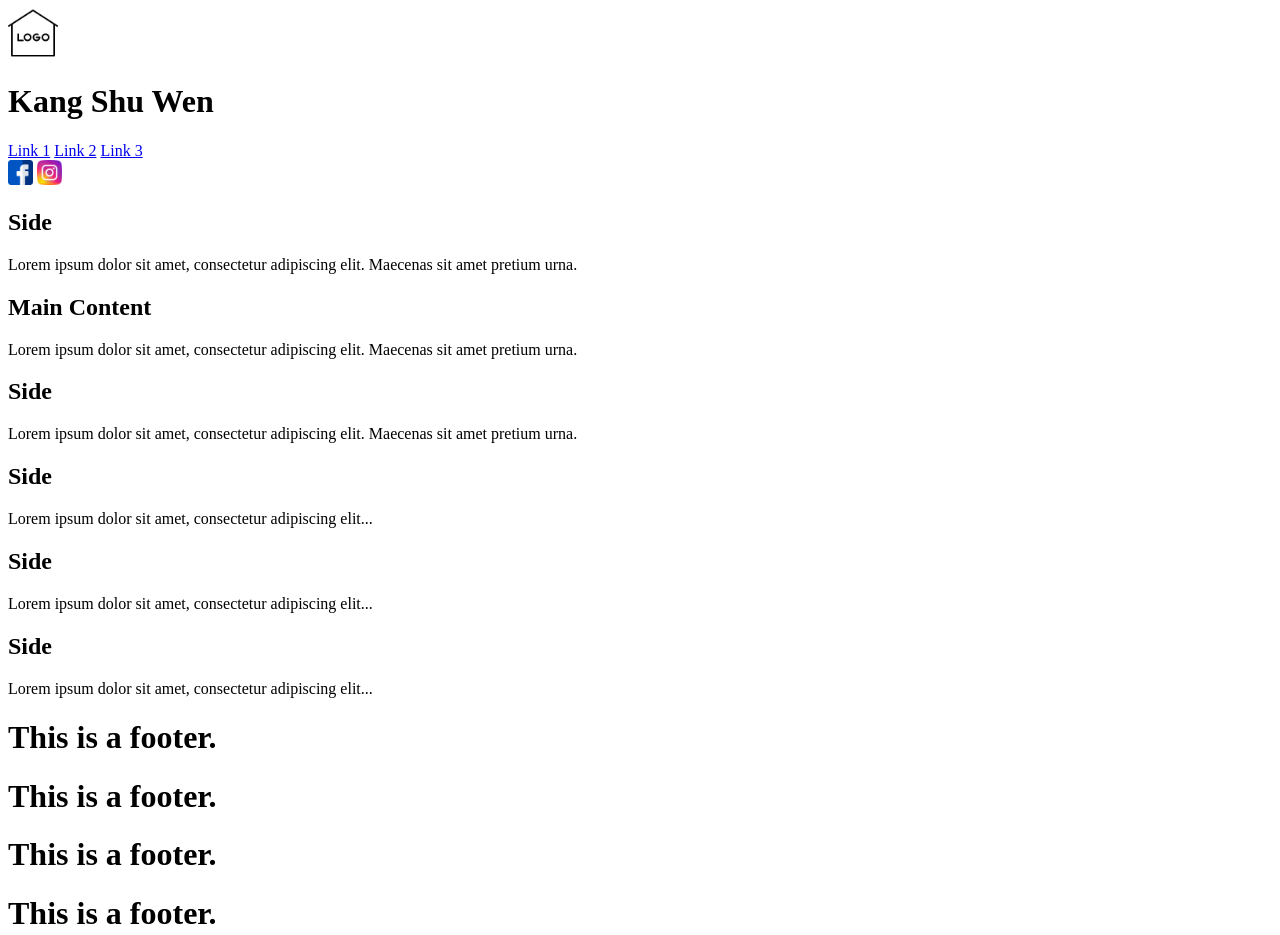
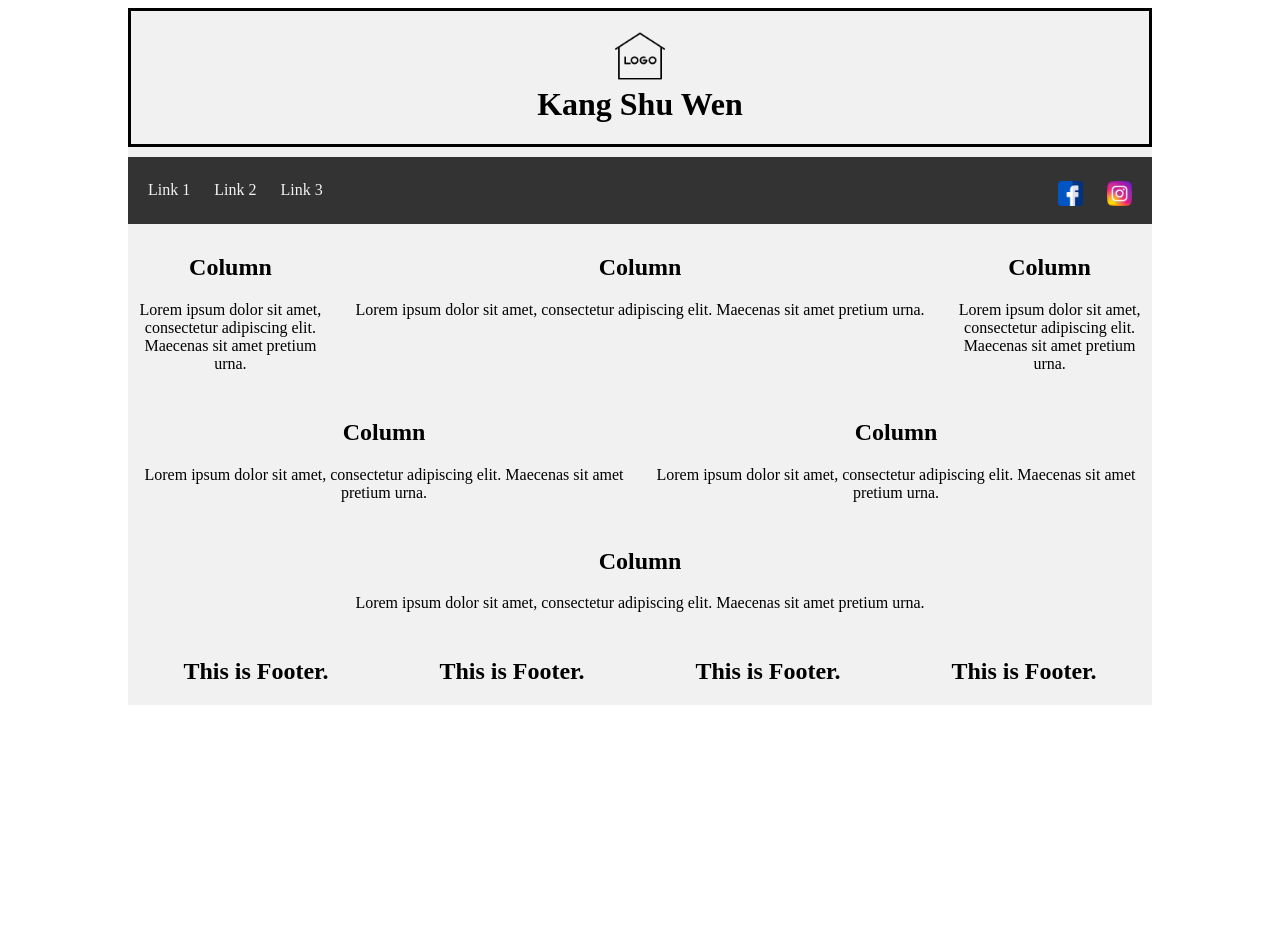
Before and after one commit to Kangshuwen1568/Kangshuwen1568.github.io, a plain HTML site: page week5/homework1.html in a window 1280 px wide. After the commit the page ends 800 px from the top, so only its background shows below. Drawn offline with Linux system fonts and the light colour scheme; files that its build step writes are made by us from their sources.

Commit message:
done and change link file/title

```diff
--- a/week5/css/homework1.css
+++ b/week5/css/homework1.css
@@ -1,75 +1,59 @@
 #container {
-    background-color: #f1f1f1;
+    background-color: #F1F1F1;
     max-width: 1024px;
     margin: auto;
 }
 
 .header {
-    background-color: #f1f1f1;
+    background-color: #F1F1F1;
     text-align: center;
     padding: 20px;
-    border: solid black 2px
+    border: solid black 3px;
 }
 
 #name {
-    margin-top: 0px;
+    margin-top: 1px;
+    margin-bottom: 1px;
 }
 
 .topnav {
+    margin-top: 10px;
     display: flex;
     background-color: #333;
     justify-content: space-between;
-    align-items: center;
-
+    flex: 1;
+    padding-top: 10px;
 }
 
-.topnav a {
+.topnav div,
+a {
     color: #f2f2f2;
     text-align: center;
-    padding: 14px 16px;
+    padding: 14px 10px;
     text-decoration: none;
-
-
 }
 
-.topnav a:hover {
+#link a:hover {
     background-color: #ddd;
     color: black;
 }
 
 .row {
+    margin-top: 10px;
     display: flex;
+    text-align: center;
+    justify-content: space-around;
 }
 
 .column {
-    width: 30%;
-    background-color: #ddd;
-
+    width: 33.33%;
 }
 
 #column1 {
-    width: 40%;
+    width: 100%;
 }
 
-@media screen and (max-width: 800px) {
-    .row {
-        flex-wrap: wrap;
-    }
-
-    .column {
-        width: 50%;
-    }
-
-    #column1 {
-        width: 50%;
-    }
-
-    #column2 {
-        width: 100%;
-    }
-}
-
-@media screen and (max-width: 480px) {
+@media screen and (max-width: 600px) {
     .row {
         flex-direction: column;
     }
@@ -77,26 +61,72 @@
     .column {
         width: 100%;
     }
+}
 
-    #column1 {
+.secondrow {
+    margin-top: 10px;
+    display: flex;
+    text-align: center;
+    justify-content: space-around;
+}
+
+.column2 {
+    width: 50%;
+}
+
+@media screen and (max-width: 500px) {
+    .secondrow {
+        flex-direction: column;
+    }
+
+    .column2 {
+        width: 100%;
+
+    }
+}
+
+.thirdrow {
+    margin-top: 10px;
+    display: flex;
+    flex: 1;
+    text-align: center;
+    justify-content: space-around;
+}
+
+.column3 {
+    width: 80%;
+}
+
+@media screen and (max-width: 600px) {
+    .thirdrow {
+        flex-direction: column;
+    }
+
+    .column3 {
         width: 100%;
     }
 }
 
-.row2 {
+.footer {
+    text-align: center;
+    background-color: #F1F1F1;
     display: flex;
-    text-align: center;
+    flex: 1;
+    margin-top: 10px;
+    justify-content: space-around;
 }
 
-.row2 div {
-    flex: 1;
+.column4 {
+    width: 25%;
 }
 
-.row3 {
-    text-align: center;
+@media screen and (max-width: 700px) {
+    .footer {
+        flex-direction: column;
+    }
+
+    .column4 {
+        width: 100%;
+    }
+
 }
-
-.footer {
-    background-color: #F1F1F1;
-    text-align: center;
-}
--- a/week5/homework.html
+++ b/week5/homework1.html
@@ -2,7 +2,7 @@
 <html>
 
 <head>
-    <link rel="stylesheet" type="text/css" href="css/style.css">
+    <link rel="stylesheet" type="text/css" href="css/homework1.css">
     <meta name="viewport" content="width=device-width, initial-scale=1.0">
     <title>
         Kangshuwen
@@ -35,54 +35,60 @@
 
         <div class="row">
             <div class="column">
-                <h2>Side</h2>
-                <p>Lorem ipsum dolor sit amet, consectetur adipiscing elit. Maecenas sit amet pretium urna. </p>
-            </div>
-            <div class="column" id="column1">
-                <h2>Main Content</h2>
-                <p>Lorem ipsum dolor sit amet, consectetur adipiscing elit. Maecenas sit amet pretium urna. </p>
-            </div>
-            <div class="column" id="column2">
-                <h2>Side</h2>
+                <h2>Column</h2>
                 <p>Lorem ipsum dolor sit amet, consectetur adipiscing elit. Maecenas sit amet pretium urna. </p>
             </div>
 
+            <div class="column" id="column1">
+                <h2>Column</h2>
+                <p>Lorem ipsum dolor sit amet, consectetur adipiscing elit. Maecenas sit amet pretium urna. </p>
+            </div>
+
+            <div class="column">
+                <h2>Column</h2>
+                <p>Lorem ipsum dolor sit amet, consectetur adipiscing elit. Maecenas sit amet pretium urna. </p>
+            </div>
         </div>
 
-        <div class="row2">
-            <div class="column">
-                <h2>Side</h2>
-                <p>Lorem ipsum dolor sit amet, consectetur adipiscing elit...</p>
-            </div>
-            <div class="column">
-                <h2>Side</h2>
-                <p>Lorem ipsum dolor sit amet, consectetur adipiscing elit...</p>
+        <div class="secondrow">
+            <div class="column2">
+                <h2>Column</h2>
+                <p>Lorem ipsum dolor sit amet, consectetur adipiscing elit. Maecenas sit amet pretium urna. </p>
             </div>
 
+            <div class="column2">
+                <h2>Column</h2>
+                <p>Lorem ipsum dolor sit amet, consectetur adipiscing elit. Maecenas sit amet pretium urna. </p>
+            </div>
         </div>
-        <div class="row3">
-            <h2>Side</h2>
-            <p>Lorem ipsum dolor sit amet, consectetur adipiscing elit...</p>
+
+        <div class="thirdrow">
+            <div class="column3">
+                <h2>Column</h2>
+                <p>Lorem ipsum dolor sit amet, consectetur adipiscing elit. Maecenas sit amet pretium urna. </p>
+            </div>
         </div>
 
         <div class="footer">
-            <div class="footer1">
-                <h1>This is a footer.</h1>
+            <div class="column4">
+                <h2>This is Footer.</h2>
             </div>
 
-            <div class="footer2">
-                <h1>This is a footer.</h1>
+            <div class="column4">
+                <h2>This is Footer.</h2>
             </div>
 
-            <div class="footer3">
-                <h1>This is a footer.</h1>
+            <div class="column4">
+                <h2>This is Footer.</h2>
             </div>
 
-            <div class="footer4">
-                <h1>This is a footer.</h1>
+            <div class="column4">
+                <h2>This is Footer.</h2>
             </div>
         </div>
+
     </div>
+
 
 
 
```
Also changed, not shown: week5/homework2.html (added, +19 -0 lines), week5/css/homework2.css (added), week5/css/homework3.css (added), week5/homework3.html (added).
